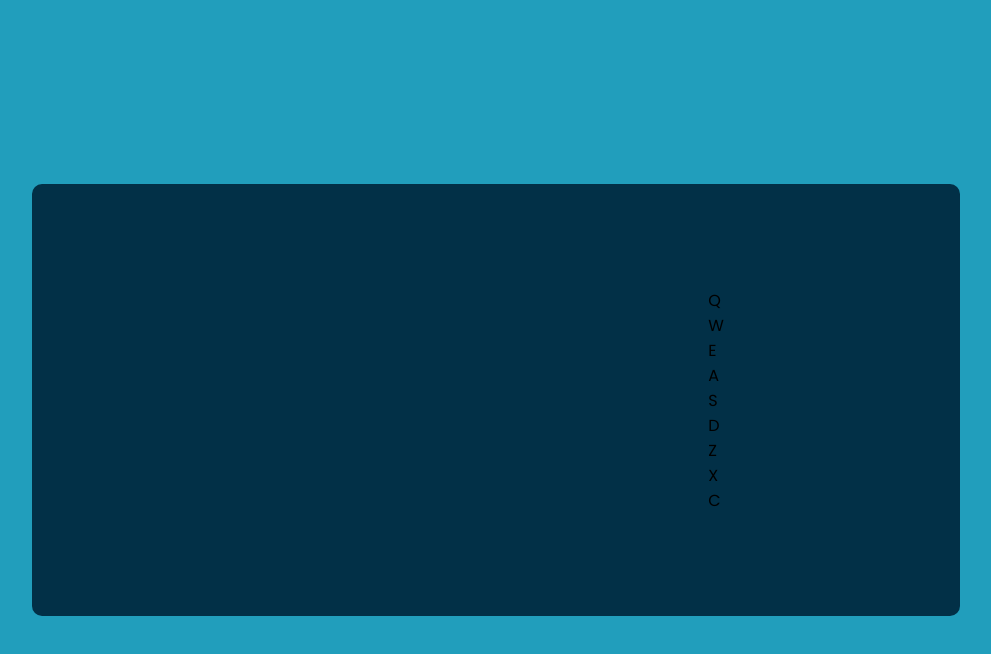
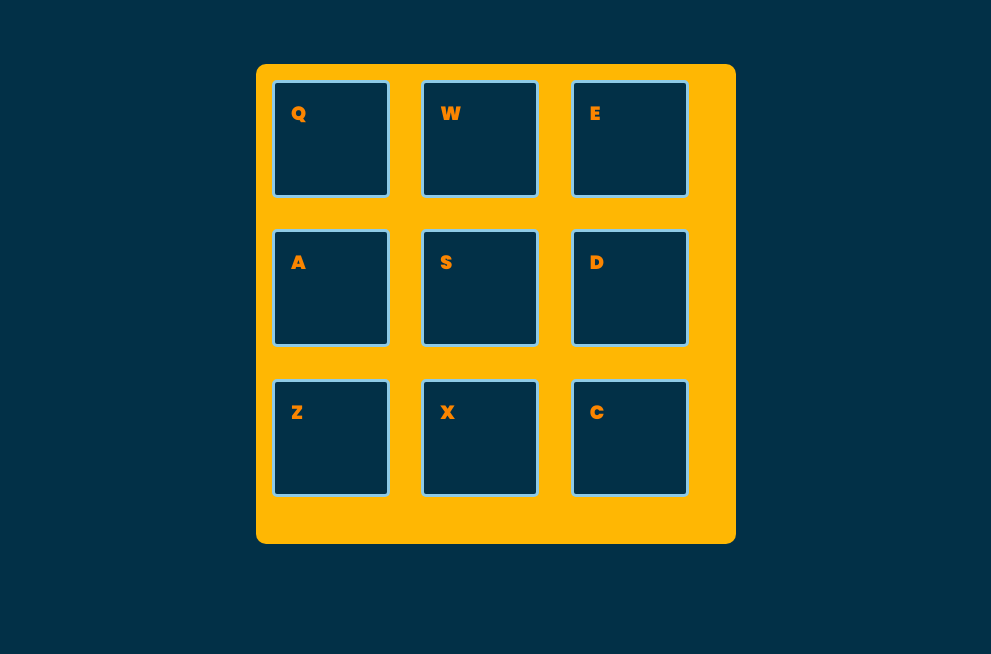
Before and after one commit to NirajanM/Drum-Machine-freeCodeCamp, a plain HTML site: page index.html in a window 1280 px wide. Shown: the whole page, without its empty margins (144-1135 px from the left). Drawn offline with nearby package versions, Linux system fonts and the light colour scheme.

Commit message:
drum triggering functionality completed, reached #6

```diff
--- a/index.js
+++ b/index.js
@@ -115,12 +115,9 @@ const bankTwo = [
 
 //my code starts
 function App() {
-    function playSound(url) {
-        const audio = new Audio(url);
+    function playSound(e) {
+        const audio = document.getElementById(e.target.outerText);
         audio.play();
-        setTimeout(() => {
-            audio.pause();
-        }, 1000);
     }
     return (
         <>
@@ -131,9 +128,7 @@ function App() {
                         return (
                             <div
                                 className="drum-pad"
-                                onClick={() => {
-                                    playSound(element.url);
-                                }}
+                                onClick={playSound}
                                 id={element.id}
                             >
                                 {element.keyTrigger}
--- a/style.css
+++ b/style.css
@@ -5,22 +5,35 @@ body {
 }
 
 body {
-    background-color: #219ebc;
+    background-color: #023047;
     font-family: 'Poppins', sans-serif;
     display: flex;
     justify-content: center;
     align-items: center;
-    min-height: 100vh;
-    min-width: 100vw;
+    padding: 4rem;
 }
 
 #drum-machine {
-    width: 70vw;
-    height: 50vh;
-    display: flex;
-    justify-content: space-around;
-    align-items: center;
+    padding: 1rem;
+    background-color: #ffb703;
+    border-radius: 10px;
+}
+
+#buttonsHolder {
+    display: grid;
+    grid-template-columns: auto auto auto;
+    width: 28rem;
+    height: 28rem;
+}
+
+.drum-pad {
+    height: 5rem;
+    width: 5rem;
     padding: 1rem;
     background-color: #023047;
-    border-radius: 10px;
+    border: 3px solid #8ecae6;
+    color: #fb8500;
+    border-radius: 5px;
+    font-size: larger;
+    font-weight: 900;
 }
```
